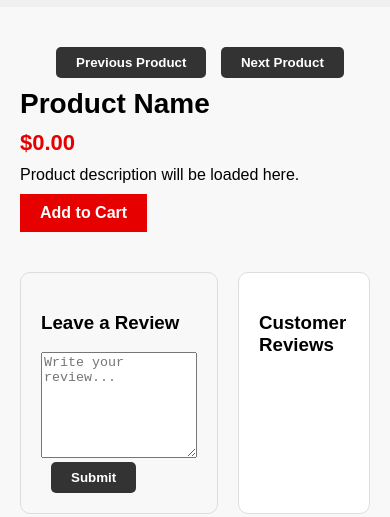
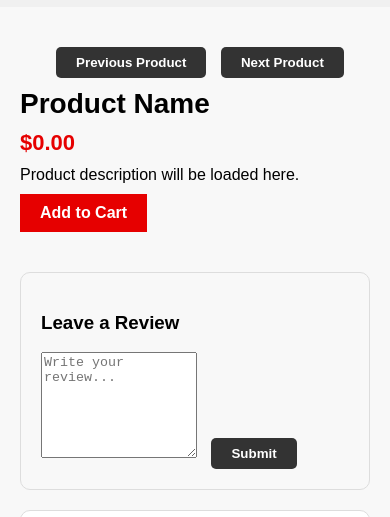
Before and after one commit to benjaminihentuge/Craft_Project, a plain HTML site: page index.html in a window 390 px wide. Shown: the part 100-617 px from the top of the page. Drawn offline with Linux system fonts and the light colour scheme; no server answers.

Commit message:
Wednesday

```diff
--- a/scripts/productPage.js
+++ b/scripts/productPage.js
@@ -15,7 +15,7 @@ document.addEventListener('DOMContentLoaded', function() {
     const viewCartBtn = document.querySelector('.view-cart-btn'); // New: View Cart button
     const dropCartBtn = document.querySelector('.drop-cart-btn'); // New: Drop Cart button
     const cartContent = document.querySelector('.cart-content'); // Cart content container
-    const closeModalButtons = document.querySelectorAll('.modal .close'); // Select all close buttons in modals
+    const closeModalButtons = document.querySelectorAll('.modal .close');
     const jsonUrl = 'https://benjaminihentuge.github.io/storage/here.json';
 
     let currentProductIndex = 0;
--- a/styles/mobileProductPage.css
+++ b/styles/mobileProductPage.css
@@ -190,6 +190,19 @@ body {
   gap: 1rem;
 }
 
+
+.reviews-container {
+  display: block;
+  gap: 20px;
+  width: 100%;
+  margin-top: 20px;
+}
+
+
+.review-list {
+  margin-top: 20px;
+}
+
 .fill-current {
   fill: currentColor; /* SVG icons inherit text color */
 }
```
